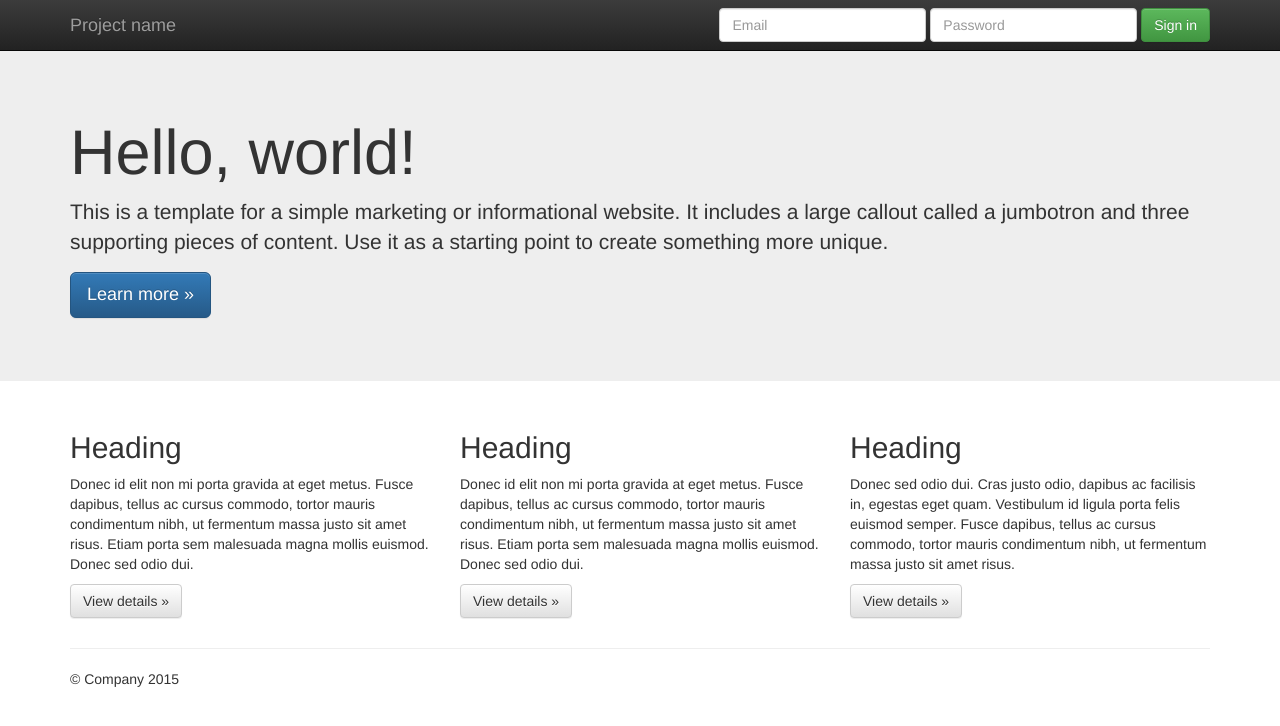
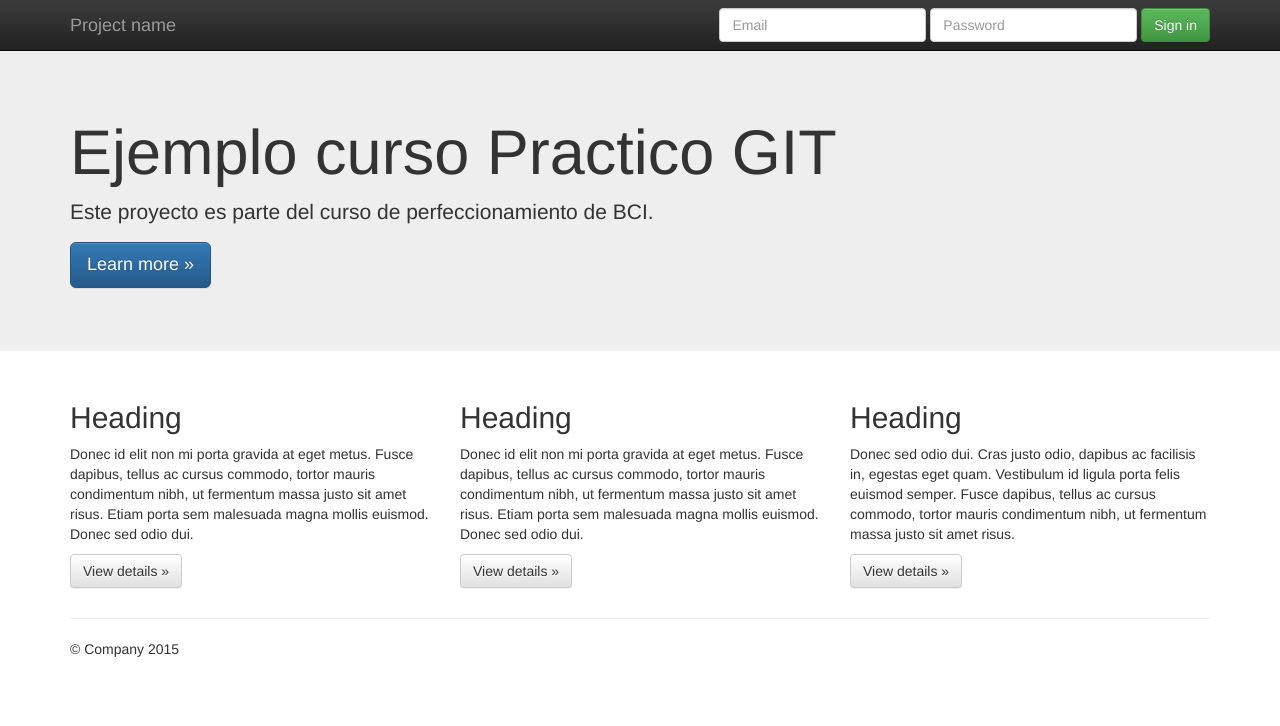
Before and after one commit to claudiaarancibia/CursoGitBCI, a plain HTML site: page index.html in a window 1280 px wide. Drawn offline with nearby package versions, Linux system fonts and the light colour scheme.

Commit message:
se modifica el index con info de bci

```diff
--- a/index.html
+++ b/index.html
@@ -55,8 +55,8 @@
     <!-- Main jumbotron for a primary marketing message or call to action -->
     <div class="jumbotron">
       <div class="container">
-        <h1>Hello, world!</h1>
-        <p>This is a template for a simple marketing or informational website. It includes a large callout called a jumbotron and three supporting pieces of content. Use it as a starting point to create something more unique.</p>
+        <h1>Ejemplo curso Practico GIT</h1>
+        <p>Este proyecto es parte del curso de perfeccionamiento de BCI.</p>
         <p><a class="btn btn-primary btn-lg" href="#" role="button">Learn more &raquo;</a></p>
       </div>
     </div>
```
